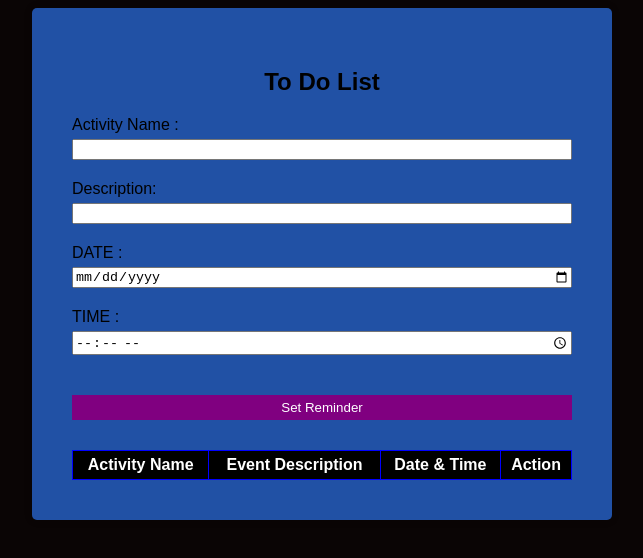
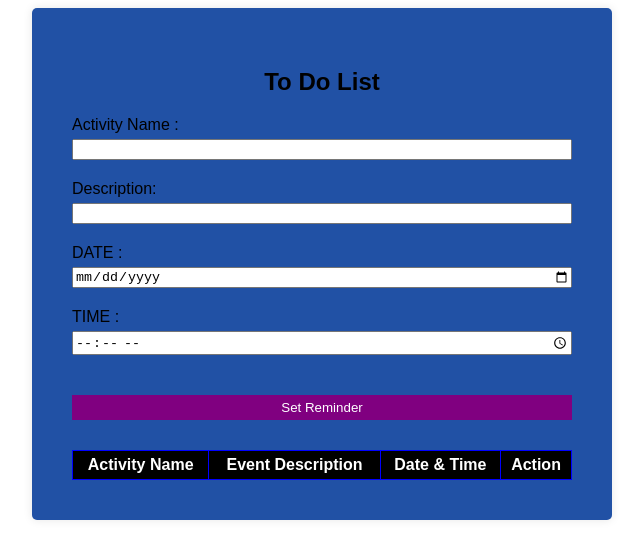
Before and after one commit to Mogakaallan/Reminder, a plain HTML site: page index.html in a window 1280 px wide. Shown: the whole page, without its empty margins (318-961 px from the left). Drawn offline with Linux system fonts and the light colour scheme.

Commit message:
Update styles.css

```diff
--- a/styles.css
+++ b/styles.css
@@ -1,6 +1,6 @@
 body {
     font-family: Arial, sans-serif;
-    background-color: #0a0505;
+    background-color: #;
 }
 .container {
     max-width: 500px;
```
